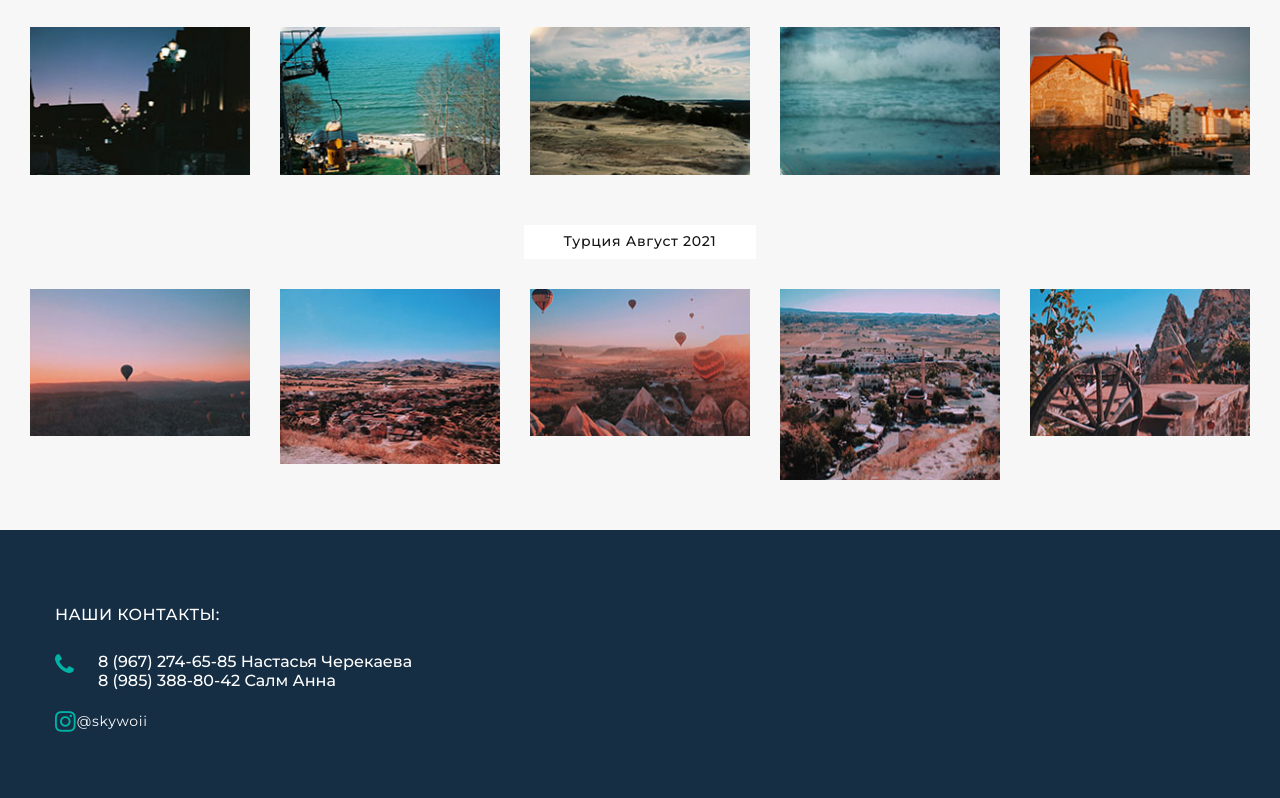
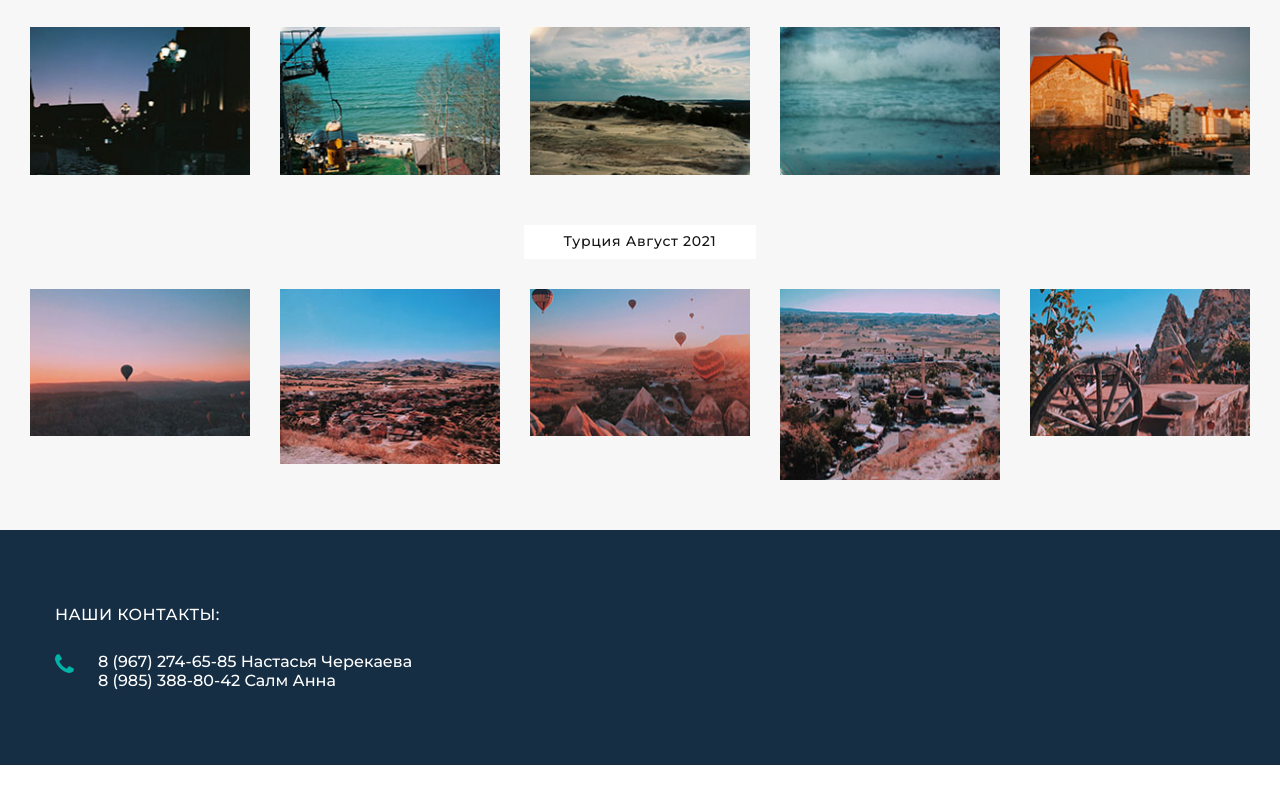
Before and after one commit to FlyingGus/salm.github.io, a plain HTML site: page index.html in a window 1280 px wide. Shown: the part 1068-1866 px from the top of the page. After the commit the page ends 1833 px from the top, so only its background shows below. Drawn offline with Linux system fonts and the light colour scheme.

Commit message:
Update index.html

```diff
--- a/index.html
+++ b/index.html
@@ -239,7 +239,7 @@
                       </li>
                       <li>
                         <div class="unit">
-                          <div class="unit-body"><a class="icon fa fa-instagram"></a><a class="link-phone" href="quest.html">@skywoii</a>
+                          <!-- <div class="unit-body"><a class="icon fa fa-instagram"></a><a class="link-phone" href="quest.html">@skywoii</a> -->
                           </div>
                         </div>
                       </li>
```
